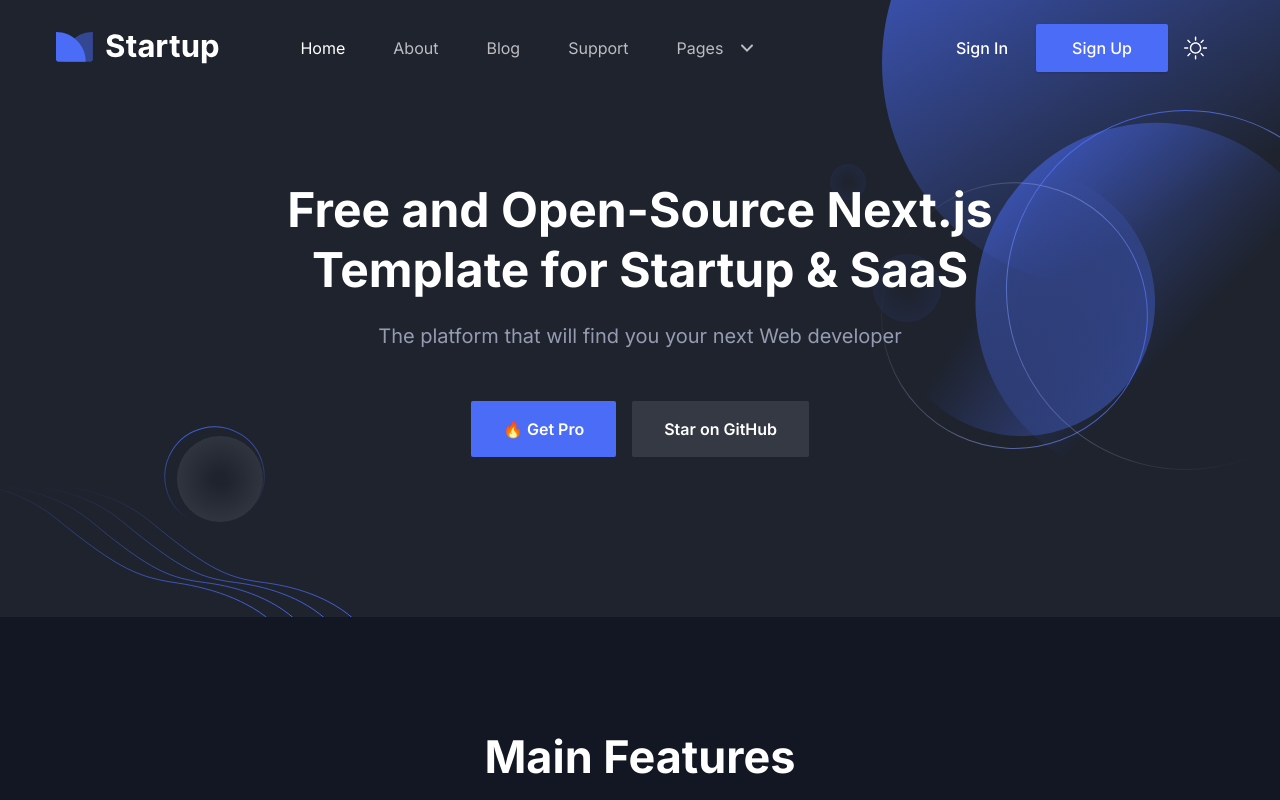
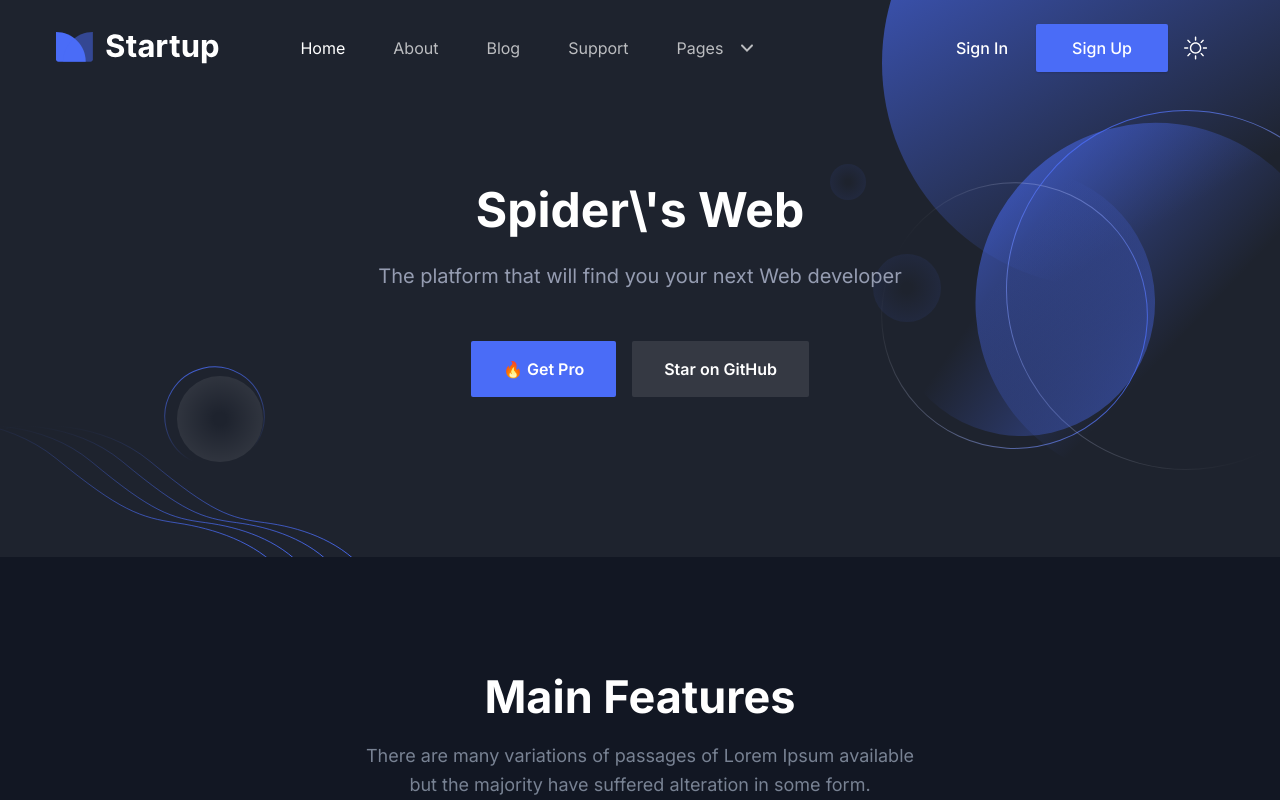
Before and after one commit to ericcchuang/it342-project, a Next.js app: page / in a window 1280 px wide. Shown: the top 800 px of the page. Built offline with nearby package versions, Linux system fonts and the light colour scheme.

Commit message:
I really hate web development
apostrophes are dumb and this should be fixed

```diff
--- a/src/components/Hero/index.tsx
+++ b/src/components/Hero/index.tsx
@@ -11,7 +11,7 @@ const Hero = () => {
             <div className="w-full px-4">
               <div className="mx-auto max-w-[800px] text-center">
                 <h1 className="mb-5 text-3xl font-bold leading-tight text-black dark:text-white sm:text-4xl sm:leading-tight md:text-5xl md:leading-tight">
-                  Free and Open-Source Next.js Template for Startup & SaaS
+                  Spider\'s Web
                 </h1>
                 <p className="mb-12 text-base leading-relaxed! text-body-color dark:text-body-color-dark sm:text-lg md:text-xl">
                   The platform that will find you your next Web developer
```
